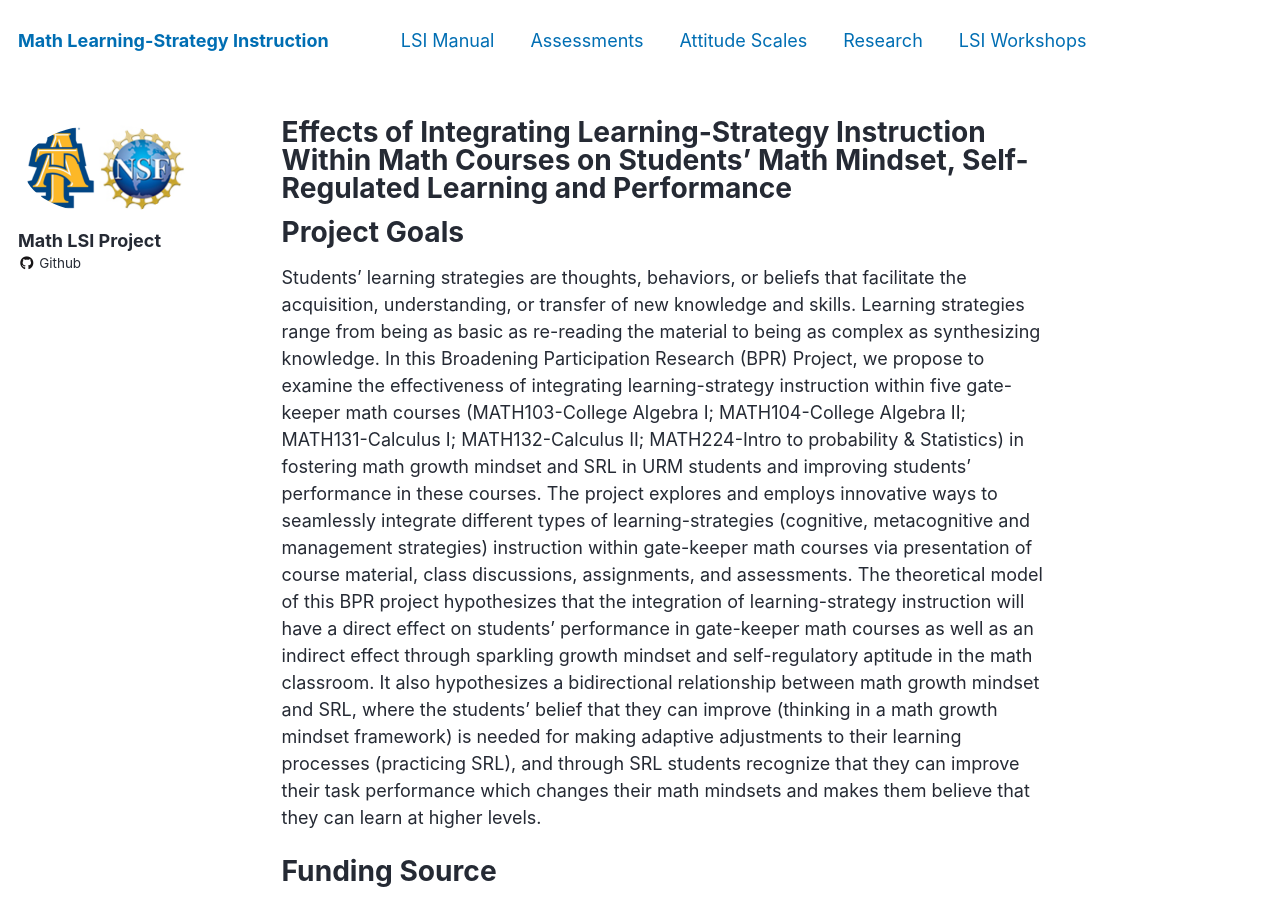
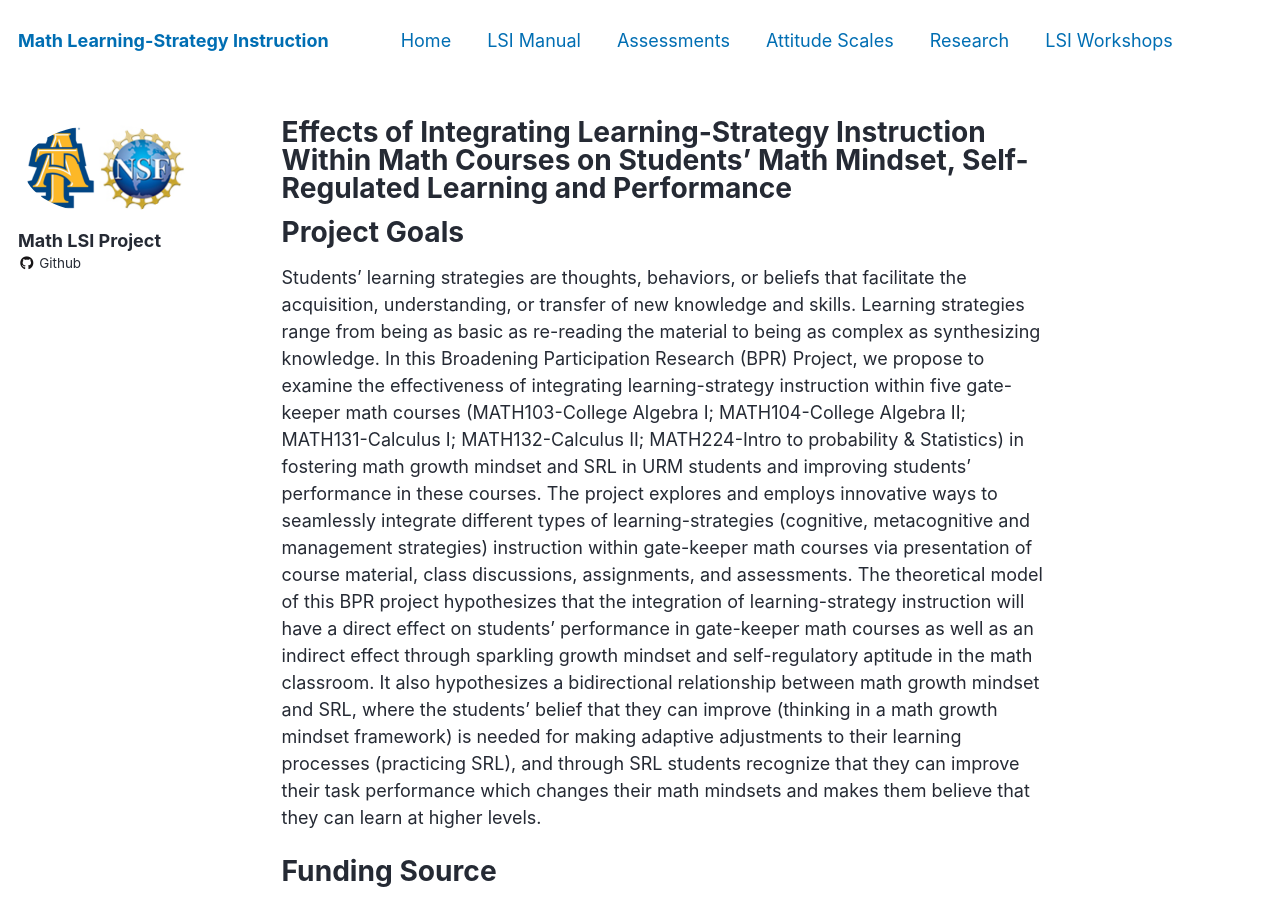
Before and after one commit to mathlsincat/mathlsincat.github.io, a Jekyll site: the page built from _pages/about.md, in a window 1280 px wide and 900 px high. Built offline with Jekyll 4.4.1, drawn with Linux system fonts in a browser that asks for light colours.

Commit message:
update navigation.yml

```diff
--- a/_data/navigation.yml
+++ b/_data/navigation.yml
@@ -1,5 +1,8 @@
 # main links links
 main:
+
+  - title: "Home"
+    url: /home/
 
   - title: "LSI Manual"
     url: /manual/
```
